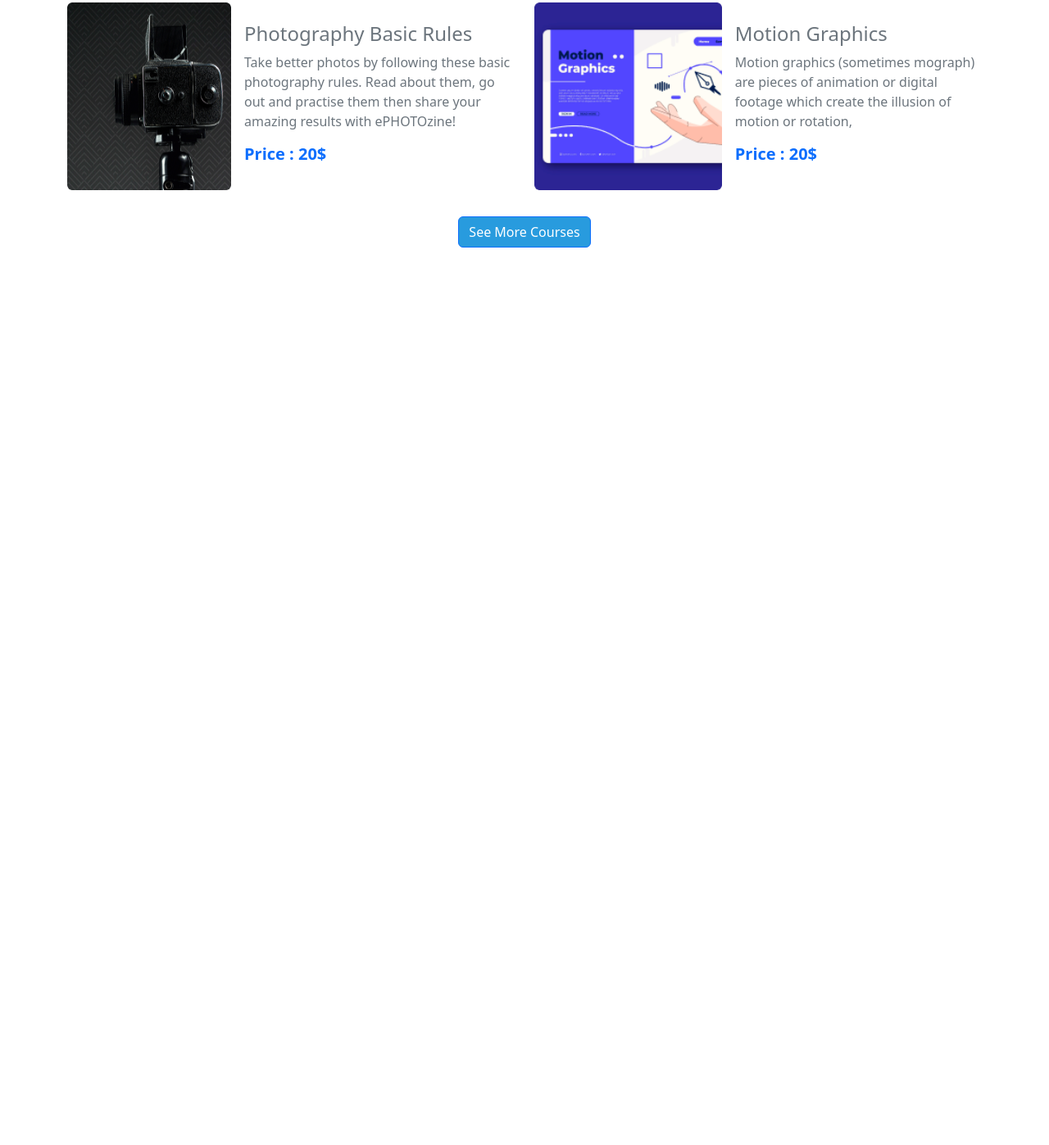
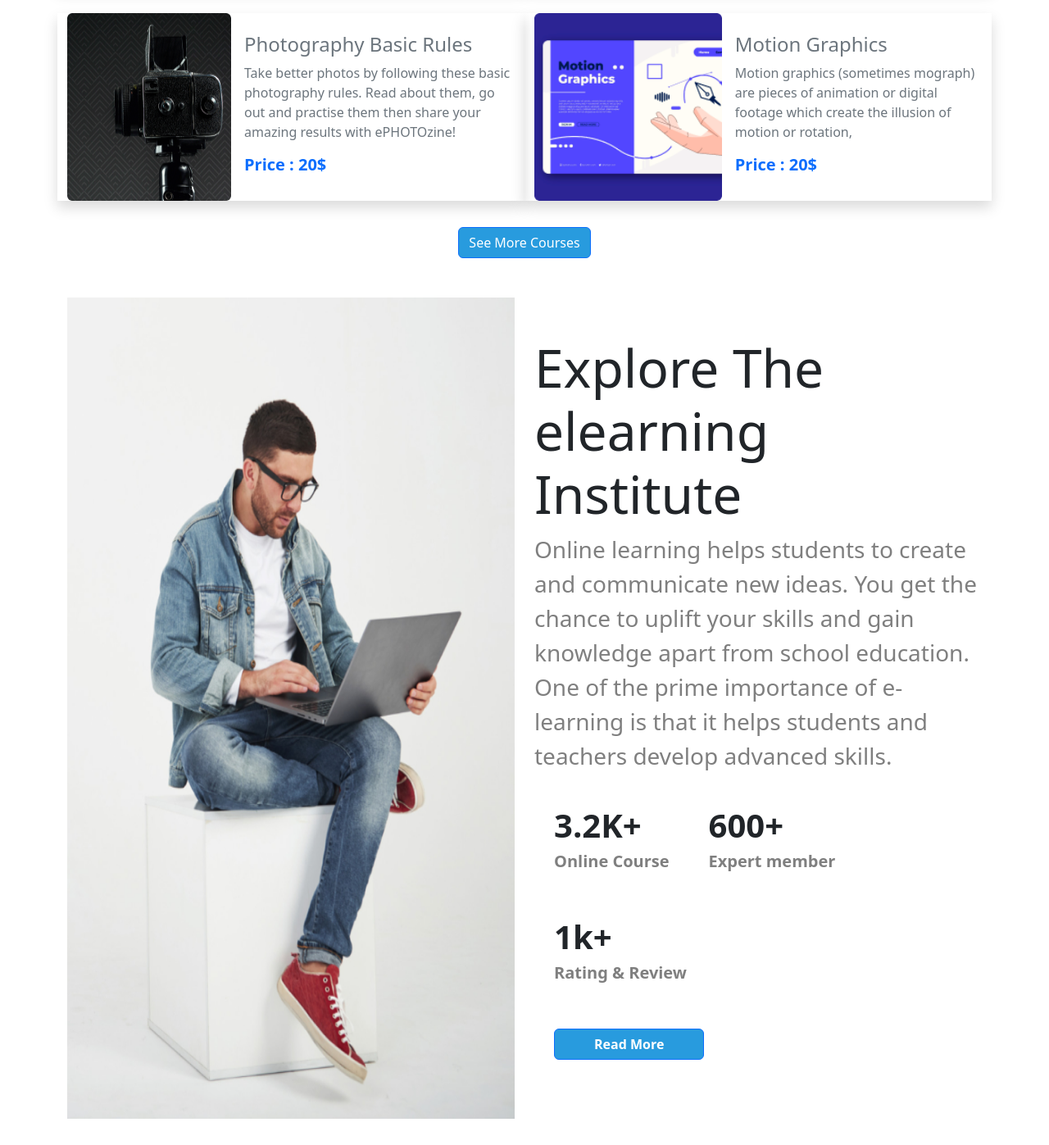
Before and after one commit to didipta/pro-learning, a plain HTML site: page index.html in a window 1280 px wide. Shown: the part 1538-2935 px from the top of the page at 82% size. Before the commit the page ends 1904 px from the top, so only its background shows below. Drawn offline with nearby package versions, Linux system fonts and the light colour scheme; files that its build step writes are made by us from their sources.

Commit message:
elearning institute

```diff
--- a/index.html
+++ b/index.html
@@ -114,8 +114,8 @@
                 <p>Join millions of people learning on FutureLearn. Find online courses and degrees from leading universities or organisations and start learning online today.</p>
             </div>
         </div>
-        <div class="my-3 row ">
-            <div class="d-lg-flex d-md-flex col-12 col-md-12 col-lg-6 my-3 ">
+        <div class="my-3 row  ">
+            <div class="d-lg-flex d-md-flex col-12 col-md-12 col-lg-6 my-3 p-3 shadow  ">
                 <img class=" rounded mx-auto d-block" src="images/course/course-1.png" alt="">
                 <div class="m-auto ms-3 my-4">
                     <h4 class="fw-2 text-muted ">Fundamental Of UI/UX Design</h4>
@@ -123,7 +123,7 @@
                     <h5 class="fw-bold text-primary">Price : 20$</h5>
                 </div>
             </div>
-            <div class="d-lg-flex d-md-flex col-12 col-md-12 col-lg-6 my-3">
+            <div class="d-lg-flex d-md-flex col-12 col-md-12 col-lg-6 my-3 shadow ">
                 <img class=" rounded mx-auto d-block" src="images/course/course-2.png" alt="">
                 <div class="m-auto ms-3 my-4">
                     <h4 class="fw-2 text-muted ">Javascript Basic to advanced</h4>
@@ -131,7 +131,7 @@
                     <h5 class="fw-bold text-primary">Price : 20$</h5>
                 </div>
             </div>
-            <div class="d-lg-flex d-md-flex col-12 col-md-12 col-lg-6 my-3">
+            <div class="d-lg-flex d-md-flex col-12 col-md-12 col-lg-6 my-3 shadow ">
                 <img class=" rounded mx-auto d-block" src="images/course/course-3.png" alt="">
                 <div class="m-auto ms-3 my-4">
                     <h4 class="fw-2 text-muted ">Fullstack Web Development</h4>
@@ -139,7 +139,7 @@
                     <h5 class="fw-bold text-primary">Price : 20$</h5>
                 </div>
             </div>
-            <div class="d-lg-flex d-md-flex col-12 col-md-12 col-lg-6 my-3">
+            <div class="d-lg-flex d-md-flex col-12 col-md-12 col-lg-6 my-3 shadow ">
 
                     <img class=" rounded mx-auto d-block" src="images/course/course-4.png"  alt="">
 
@@ -150,7 +150,7 @@
                     <h5 class="fw-bold text-primary">Price : 20$</h5>
                 </div>
             </div>
-            <div class="d-lg-flex d-md-flex col-12 col-md-12 col-lg-6 my-3">
+            <div class="d-lg-flex d-md-flex col-12 col-md-12 col-lg-6 my-3 shadow ">
                 <img class=" rounded mx-auto d-block" src="images/course/course-5.png" alt="">
                 <div class="m-auto ms-3 my-4">
                     <h4 class="fw-2 text-muted ">Photography Basic Rules</h4>
@@ -158,7 +158,7 @@
                     <h5 class="fw-bold text-primary">Price : 20$</h5>
                 </div>
             </div>
-            <div class="d-lg-flex d-md-flex col-12 col-md-12 col-lg-6 my-3">
+            <div class="d-lg-flex d-md-flex col-12 col-md-12 col-lg-6 my-3 shadow">
                 <img class=" rounded mx-auto d-block" src="images/course/course-6.png" alt="">
                 <div class="m-auto ms-3 my-4">
                     <h4 class="fw-2 text-muted ">Motion Graphics</h4>
@@ -173,6 +173,33 @@
         </div>
     </section>
     <!-- Our Popular Courses part end -->
+    <section class="my-3 row">
+      <img class="col-12 col-lg-6 col-md-6" src="images/working.png" alt="">
+      <div class="col-12 col-lg-6 col-md-6 py-5">
+        <h1 class="display-3">Explore The elearning
+          Institute</h1>
+          <p class="fs-3 text-black-50">Online learning helps students to create and communicate new ideas. You get the chance to uplift your skills and gain knowledge apart from school education. One of the prime importance of e-learning is that it helps students and teachers develop advanced skills.</p>
+          <div class="d-flex flex-wrap">
+            <li class="list-group-item m-4">
+              <h1 class="fw-bold">3.2K+</h1>
+              <h5 class="text-black-50 fw-bold">Online Course</h5>
+            </li>
+            <li class="list-group-item m-4">
+              <h1 class="fw-bold">600+</h1>
+              <h5 class="text-black-50 fw-bold">Expert member</h5>
+            </li>
+            <li class="list-group-item m-4">
+              <h1 class="fw-bold">1k+</h1>
+              <h5 class="text-black-50 fw-bold ">Rating & Review</h5>
+            </li>
+          </div>
+          <button type="button" class="btn btn-primary ps-5 pe-5 m-4 fw-bold">Read More
+          </button>
+
+
+      </div>
+
+    </section>
 
 
     <script src="https://cdn.jsdelivr.net/npm/bootstrap@5.2.0/dist/js/bootstrap.bundle.min.js" integrity="sha384-A3rJD856KowSb7dwlZdYEkO39Gagi7vIsF0jrRAoQmDKKtQBHUuLZ9AsSv4jD4Xa" crossorigin="anonymous"></script>
```
